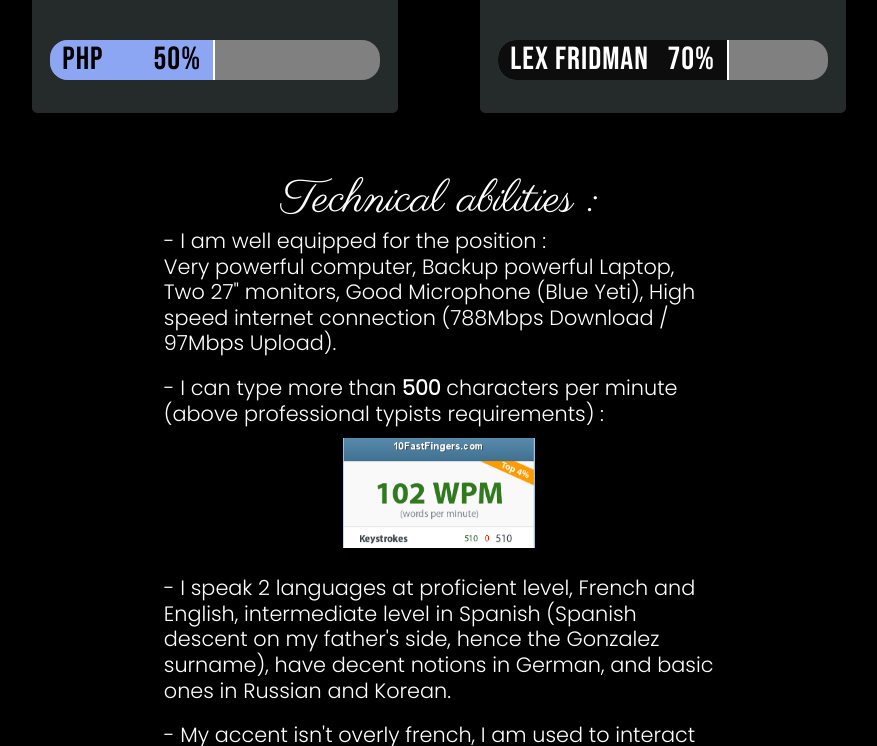
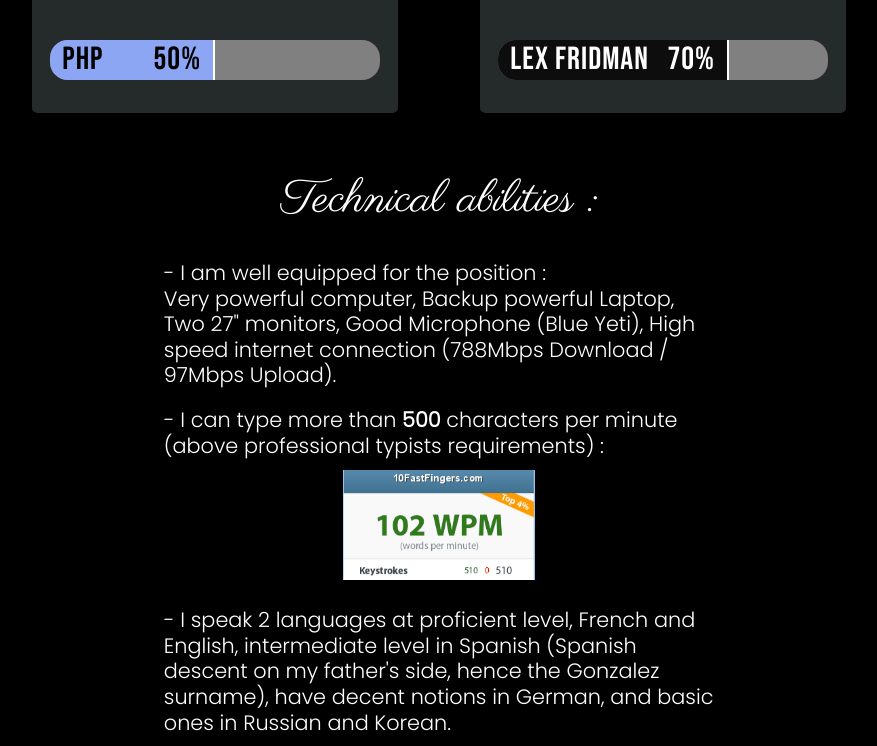
Before and after one commit to r-ed06/r-ed06.github.io, a plain HTML site: page index.html in a window 1280 px wide. Shown: the part 2543-3289 px from the top of the page, without its empty margins (201-1078 px from the left). Drawn offline with Linux system fonts and the light colour scheme; a web font is replaced by a local one.

Commit message:
Update style.css

```diff
--- a/css/style.css
+++ b/css/style.css
@@ -344,7 +344,7 @@ h3 {
   font-family: "Parisienne";
   font-size: var(--h3_fsize);
   font-weight: 400;
-  padding: 3.5rem 0 0 0;
+  padding: 3.5rem 0 2rem 0;
   text-align: center;
 }
 
```
